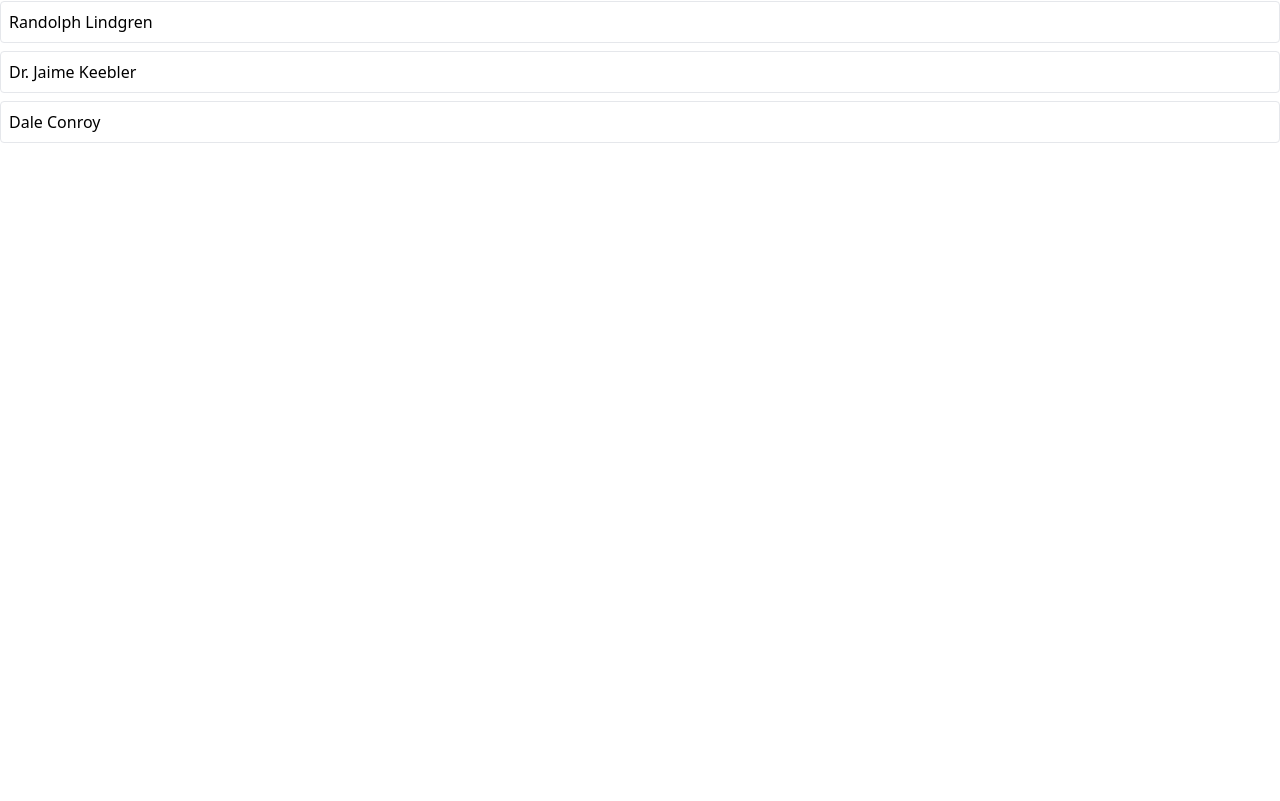
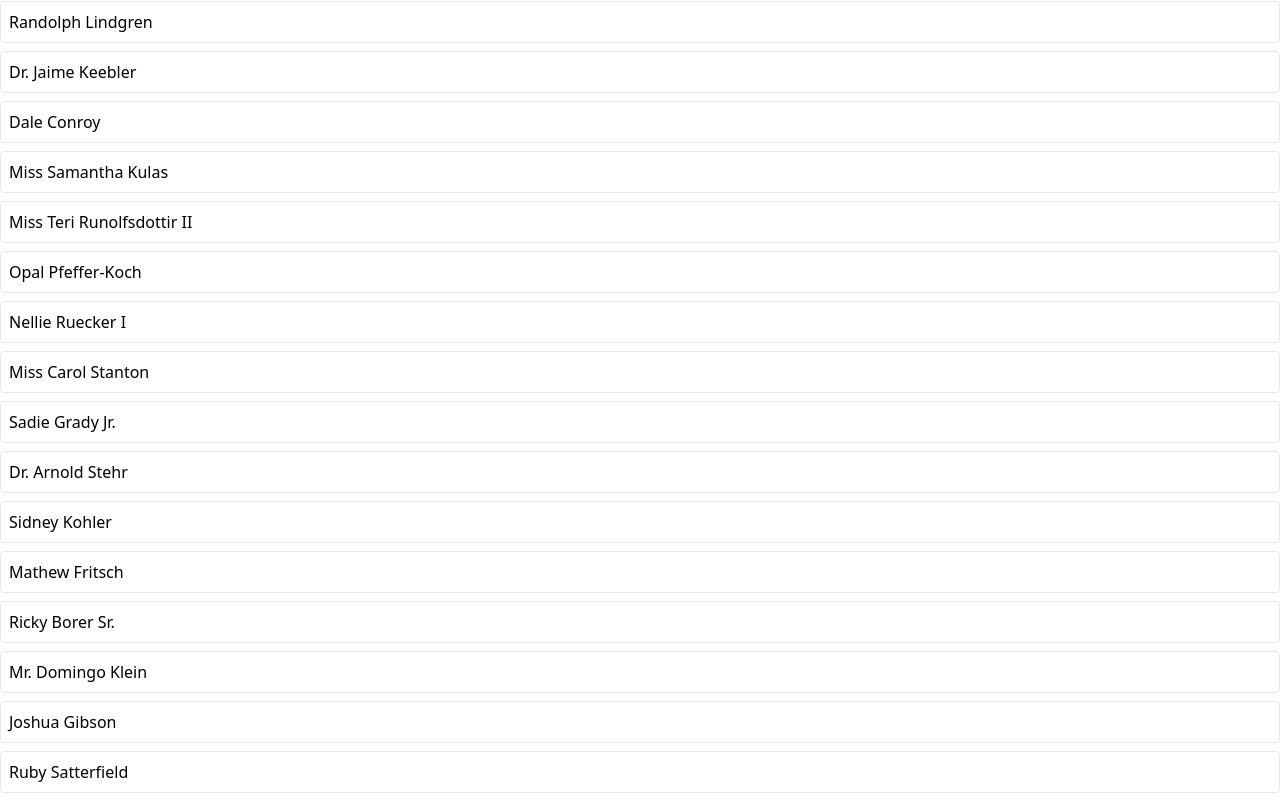
Before and after one commit to johnVundi/media-project, a React (Create React App) app: page / in a window 1280 px wide. Shown: the part 317-1118 px from the top of the page. Before the commit the page ends 800 px from the top, so only its background shows below. Built offline with nearby package versions, Linux system fonts and the light colour scheme; data requests are answered from the project's data file.

Commit message:
configuring suer thunk hook

```diff
--- a/db.json
+++ b/db.json
@@ -31,6 +31,58 @@
     {
       "name": "Dale Conroy",
       "id": 8
+    },
+    {
+      "name": "Miss Samantha Kulas",
+      "id": 9
+    },
+    {
+      "name": "Miss Teri Runolfsdottir II",
+      "id": 10
+    },
+    {
+      "name": "Opal Pfeffer-Koch",
+      "id": 11
+    },
+    {
+      "name": "Nellie Ruecker I",
+      "id": 12
+    },
+    {
+      "name": "Miss Carol Stanton",
+      "id": 13
+    },
+    {
+      "name": "Sadie Grady Jr.",
+      "id": 14
+    },
+    {
+      "name": "Dr. Arnold Stehr",
+      "id": 15
+    },
+    {
+      "name": "Sidney Kohler",
+      "id": 16
+    },
+    {
+      "name": "Mathew Fritsch",
+      "id": 17
+    },
+    {
+      "name": "Ricky Borer Sr.",
+      "id": 18
+    },
+    {
+      "name": "Mr. Domingo Klein",
+      "id": 19
+    },
+    {
+      "name": "Joshua Gibson",
+      "id": 20
+    },
+    {
+      "name": "Ruby Satterfield",
+      "id": 21
     }
   ],
   "albums": [],
--- a/src/components/Button.js
+++ b/src/components/Button.js
@@ -1,4 +1,5 @@
 import className from 'classnames';
+import {GoSync} from 'react-icons/go'
 
 function Button({
   children,
@@ -9,12 +10,14 @@ function Button({
   danger,
   outline,
   rounded,
+  loading,
   ...rest
 }) {
   const classes = className(
     rest.className,
-    'flex items-center px-3 py-1.5 border',
+    'flex items-center px-3 py-1.5 border h-8',
     {
+      'opacity-80': loading,
       'border-blue-500 bg-blue-500 text-white': primary,
       'border-gray-900 bg-gray-900 text-white': secondary,
       'border-green-500 bg-green-500 text-white': success,
@@ -31,8 +34,8 @@ function Button({
   );
 
   return (
-    <button {...rest} className={classes}>
-      {children}
+    <button disabled={loading} {...rest} className={classes}>
+      { loading ? <GoSync className='animate-spin'/> : children}
     </button>
   );
 }
--- a/src/components/UsersList.js
+++ b/src/components/UsersList.js
@@ -1,34 +1,26 @@
-import {useEffect, useState} from 'react'
-import { useDispatch, useSelector } from 'react-redux'
+import {useEffect, } from 'react'
+import {  useSelector } from 'react-redux'
 import {fetchUsers, addUser} from '../store'
 import Skeleton from './Skeleton'
 import Button from './Button';
+import { useThunk } from '../hooks/use-thunk';
 
 
 
 function UsersList() {
-  const [isLoadingUsers, setIsloadingUsers] = useState(false);
-  const [loadingUsersError, setIsLoadingUsersError] = useState(null);
-  const dispatch = useDispatch();
+  const [doFetchUsers, isLoadingUsers, loadingUsersError] = useThunk(fetchUsers)
+  const [doCreateUser, isCreatingUser, creatingUserError] = useThunk(addUser);
+
   const { data} = useSelector((state)=>{
     return state.users
   })
 
   useEffect(()=>{
-    setIsloadingUsers(true);
-    dispatch(fetchUsers())
-      .unwrap()
-      .catch((err)=>{
-        setIsLoadingUsersError(err)
-
-      })
-      .finally(()=>{
-        setIsloadingUsers(false)
-      })
-  },[dispatch]);
+    doFetchUsers();
+  },[doFetchUsers]);
 
   const handleUserAdd = () => {
-    dispatch(addUser())
+    doCreateUser()
   }
 
   if(isLoadingUsers){
@@ -50,9 +42,10 @@ function UsersList() {
     <div>
       <div className='flex flex-row justify-between m-3'>
         <h1 className='m-2 text-xl'>Users</h1>
-      <Button onClick={handleUserAdd}>
-        + Add User
-      </Button>
+
+       <Button loading={isCreatingUser} onClick={handleUserAdd}> + Add User </Button>
+
+    {creatingUserError && 'Error creating user...'}
       </div>
       {renderedUsers}
     </div>
--- /dev/null
+++ b/src/hooks/use-thunk.js
@@ -0,0 +1,18 @@
+import { useState, useCallback } from "react";
+import { useDispatch } from "react-redux";
+
+export function useThunk(thunk){
+    const [isloading, setIsLoading] = useState(false);
+    const [error, setError ] = useState(null)
+    const dispatch = useDispatch();
+
+    const runThunk = useCallback((arg) =>{
+      setIsLoading(true);
+      dispatch(thunk(arg))
+      .unwrap()
+      .catch(err => setError(err))
+      .finally(() => setIsLoading(false));
+    }, [dispatch, thunk]);
+
+    return [runThunk, isloading, error];
+  }
```
